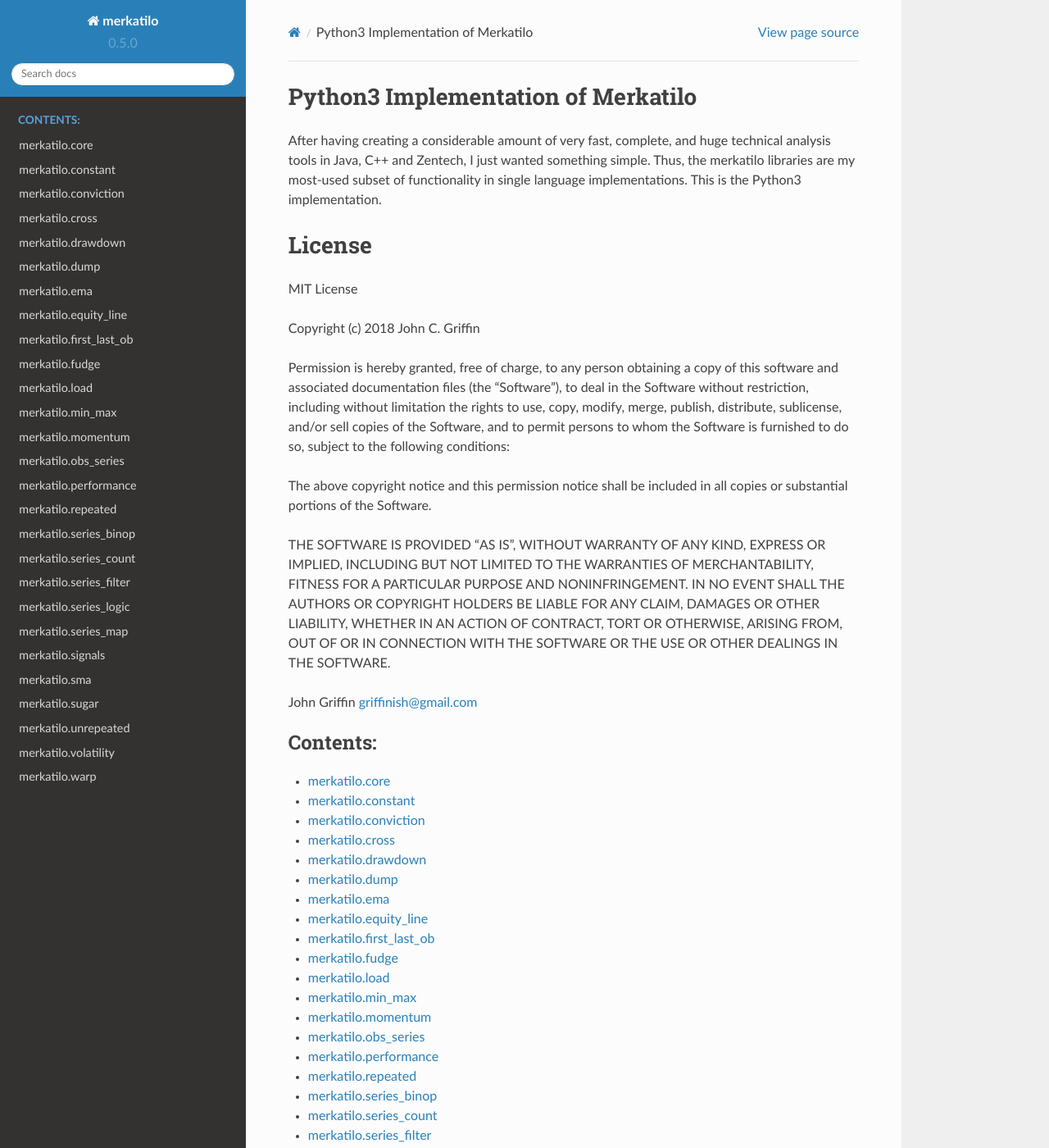
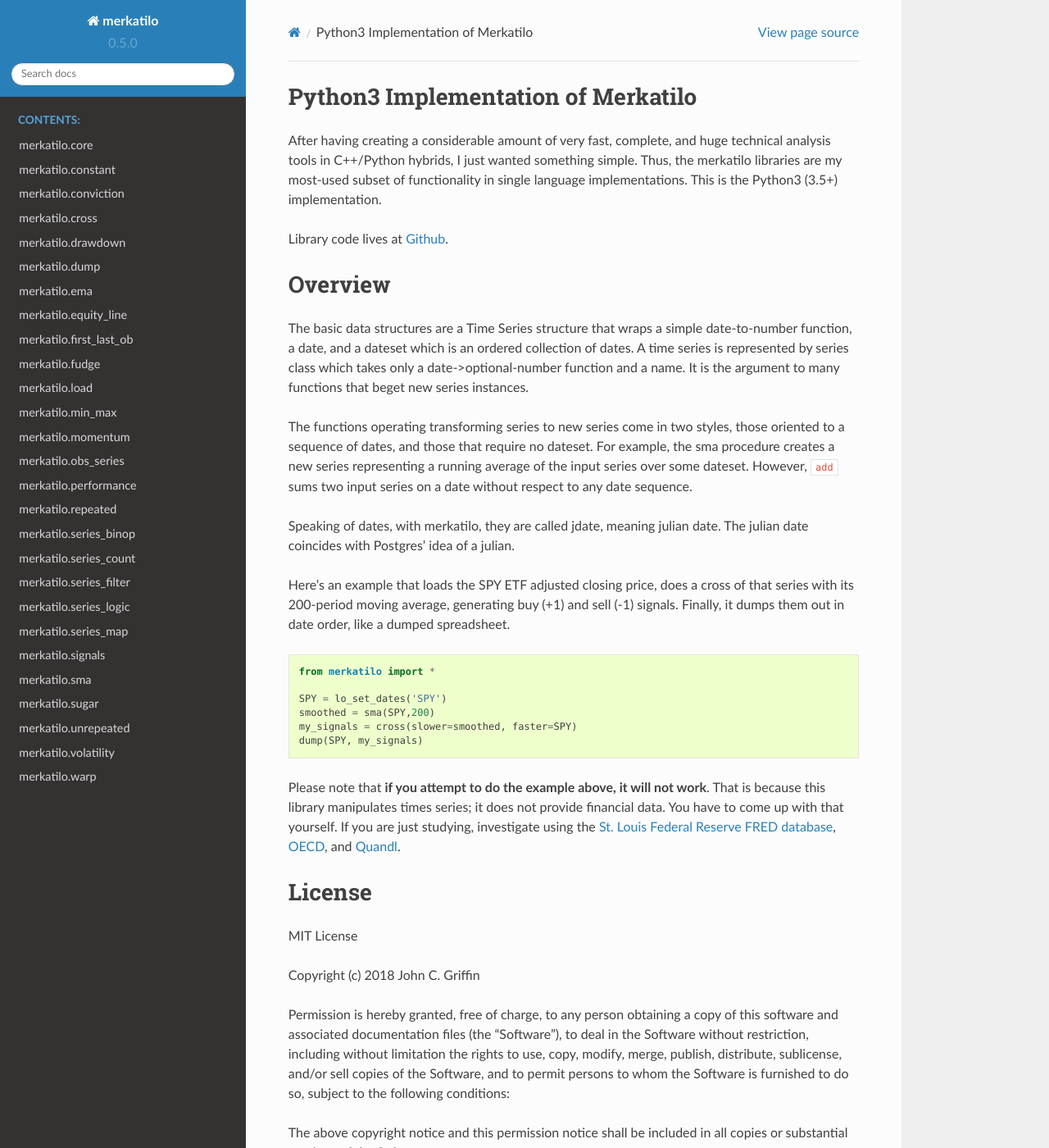
Before and after one commit to JohnCGriffin/merkatilo_py3, a Sphinx documentation site: the page built from docs/index.rst, in a window 1280 px wide and 1400 px high. Shown: the whole window at 82% size. Built offline with Sphinx 7.4.7 and the Read the Docs theme 2.0.0, drawn with Linux system fonts in a browser that asks for light colours.

```diff
--- a/docs/index.rst
+++ b/docs/index.rst
@@ -7,11 +7,56 @@ Python3 Implementation of Merkatilo
 ===================================
 
 After having creating a considerable amount of very fast, complete, and huge
-technical analysis tools in Java, C++ and Zentech, I just wanted something simple.
+technical analysis tools in C++/Python hybrids, I just wanted something simple.
 Thus, the merkatilo
 libraries are
 my most-used subset of functionality in single language implementations.
-This is the Python3 implementation.
+This is the Python3 (3.5+) implementation.
+
+Library code lives at `Github <https://github.com/JohnCGriffin/merkatilo_py3>`_.
+
+Overview
+========
+
+The basic data structures are a Time Series structure that wraps a simple
+date-to-number function, a date, and a dateset which is an ordered collection
+of dates. A time series is represented by series class which takes
+only a date->optional-number function and a name. It is
+the argument to many functions that beget new series instances.
+
+The functions operating transforming series to new series come in two styles,
+those oriented to a sequence of dates, and those that require no dateset.
+For example, the sma procedure creates a new series representing a running
+average of the input series over some dateset. However, :code:`add` sums two input
+series on a date without respect to any date sequence.
+
+Speaking of dates, with merkatilo, they are called jdate, meaning julian date.
+The julian date coincides with Postgres’ idea of a julian.
+
+Here’s an example that loads the SPY ETF adjusted closing price, does a
+cross of that series with its 200-period moving average, generating
+buy (+1) and sell (-1) signals. Finally, it dumps them out in
+date order, like a dumped spreadsheet.
+
+.. code-block:: python
+
+   from merkatilo import *
+
+   SPY = lo_set_dates('SPY')
+   smoothed = sma(SPY,200)
+   my_signals = cross(slower=smoothed, faster=SPY)
+   dump(SPY, my_signals)
+
+
+Please note that **if you attempt to do the example above, it will not work**.
+That is because this library manipulates times series; it does not provide
+financial data. You have to come up with that yourself. If you are just studying,
+investigate using the
+`St. Louis Federal Reserve FRED database <https://fred.stlouisfed.org/>`_,
+`OECD <https://data.oecd.org/>`_,
+and `Quandl <https://www.quandl.com/>`_.
+
+
 
 License
 =======
```
Also changed, not shown: 2 other files.
